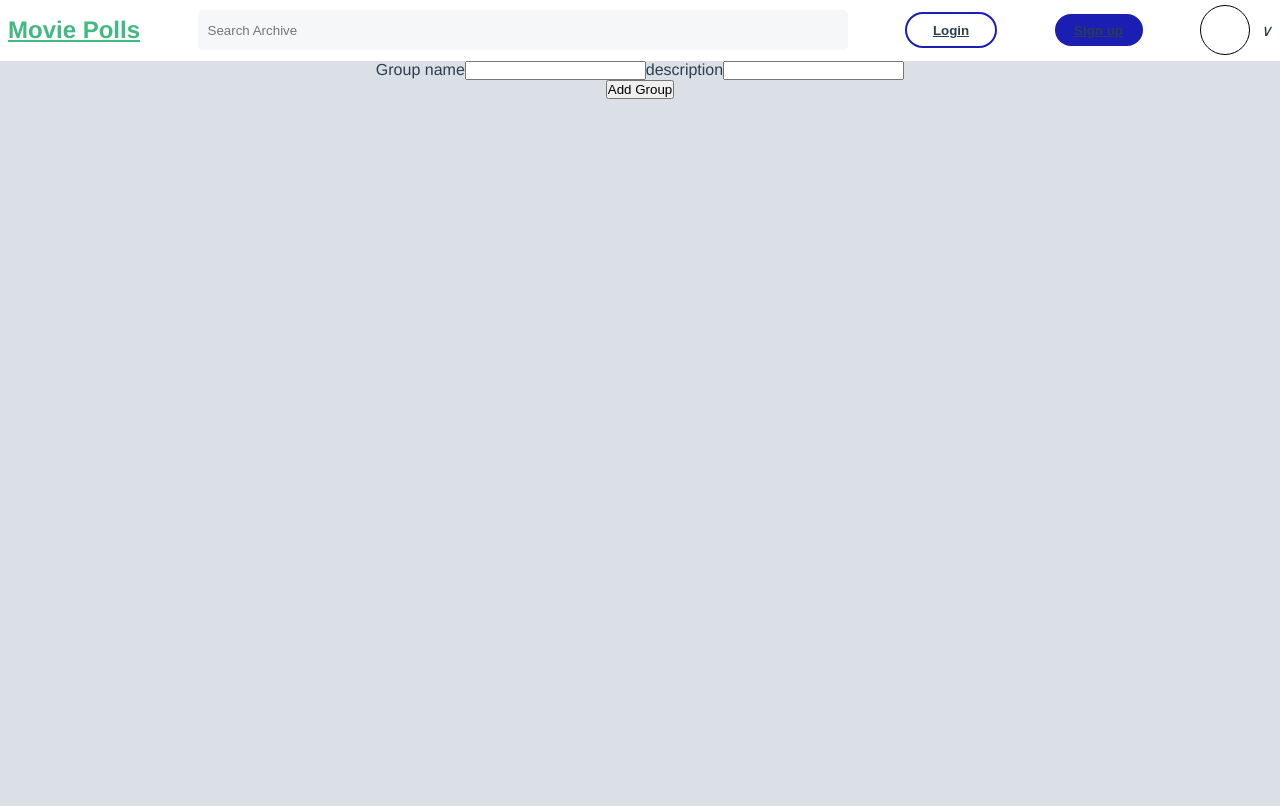
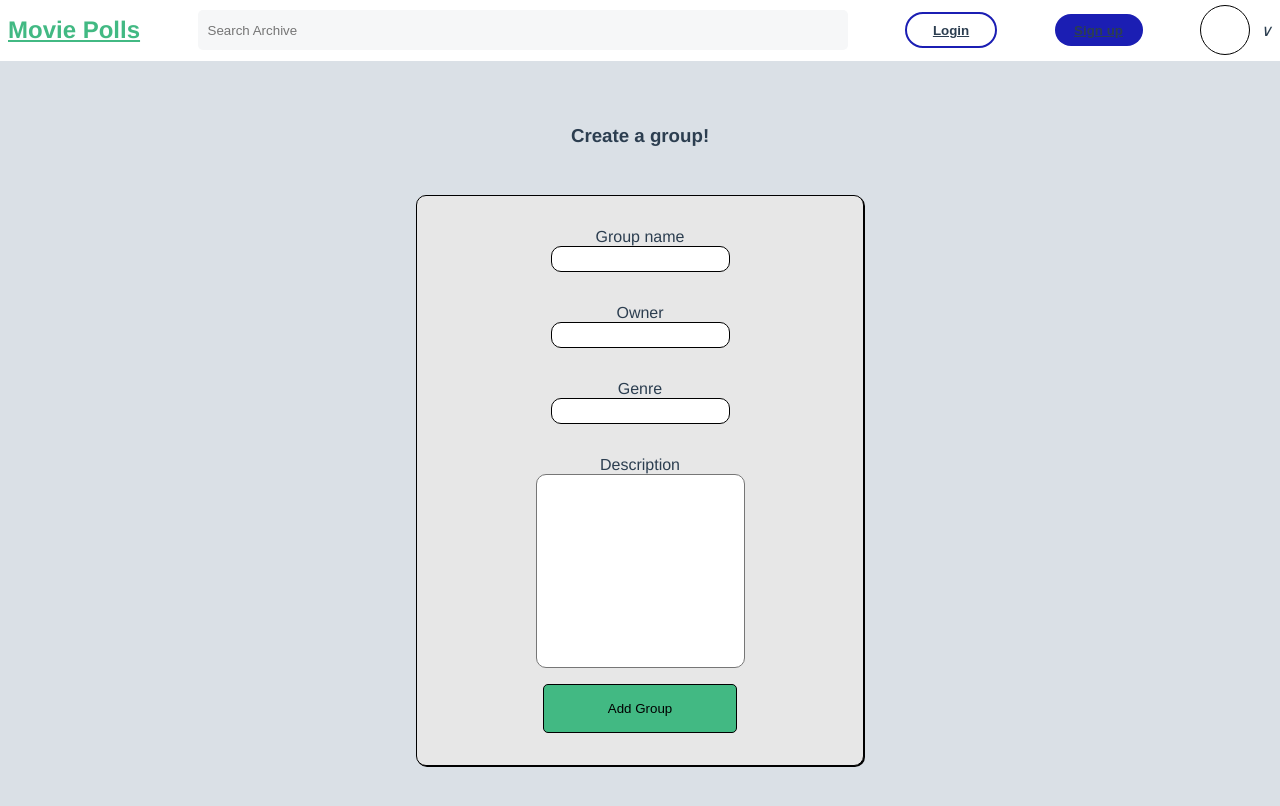
Before and after one commit to Synnerax/movie-polls, a Vue app in the folder frontend/: page /#/ in a window 1280 px wide. Shown: the top 806 px of the page. Built offline with nearby package versions, Linux system fonts and the light colour scheme; no server answers.

Commit message:
add css to CreateGroup

```diff
--- a/frontend/src/components/CreateGroup.vue
+++ b/frontend/src/components/CreateGroup.vue
@@ -1,13 +1,18 @@
 <template>
   <section>
     <form @submit.prevent="onSubmit">
-      <div>
-        <label for="name">Group name</label>
+      <h1>Create a group!</h1>
+      <div class="create-group-container">
+          <label class="label-margin" for="name">Group name</label>
         <input v-model="group.name" type="text" name="name" id="" />
-        <label for="description">description</label>
-        <input v-model="group.description" type="text" name="description" id="" />
+        <label for="owner">Owner</label>
+        <input v-model="group.owner" type="text" name="owner" id="" />
+         <label for="Genre">Genre</label>
+        <input v-model="group.Genre" type="text" name="Genre" id="" />
+        <label for="description">Description</label>
+        <textarea style="resize: none;" v-model="group.description" type="text" name="description" id="" />
+      <button class="add-button" type="submit">Add Group</button>
       </div>
-      <button type="submit">Add Group</button>
     </form>
   </section>
 </template>
@@ -19,6 +24,8 @@ export default {
     return {
       group: {
         name: "",
+        owner: "",
+        genre: "",
         description: "",
         published: false
       },
@@ -29,6 +36,8 @@ export default {
     onSubmit() {
       var data = {
         title: this.group.name,
+        owner: this.group.owner,
+        genre: this.group.genre,
         description: this.group.description,
         published: false
       };
@@ -46,6 +55,8 @@ export default {
       this.submitted = false;
       this.group = {
         name: "",
+        owner: "",
+        genre: "",
         description: "",
         published: false
       };
@@ -56,4 +67,42 @@ export default {
 
 </script>
 
-<style></style>
+<style scoped>
+h1 {
+  padding-top: 4rem;
+}
+.create-group-container {
+  background: rgb(231, 231, 231);
+  display: flex;
+  flex-direction: column;
+  justify-content: center;
+  align-items: center;
+  margin: 3rem 26rem;
+  border: 1px solid black;
+  border-radius: 10px;
+  box-shadow: 1px 1px black;
+}
+label {
+  margin-top: 2rem;
+}
+.add-button {
+margin-bottom: 2rem;
+    border: 1px solid black;
+    padding: 1rem 4rem;
+    border-radius: 5px;
+    background: #42b983;
+}
+input {
+  border:none;
+  border: 1px solid black;
+  border-radius: 10px;
+  height: 1.5rem;
+}
+textarea {
+  border-radius: 10px;
+  min-height: 10rem;
+  padding: 1rem;
+  margin-bottom: 1rem;
+}
+
+</style>
```
